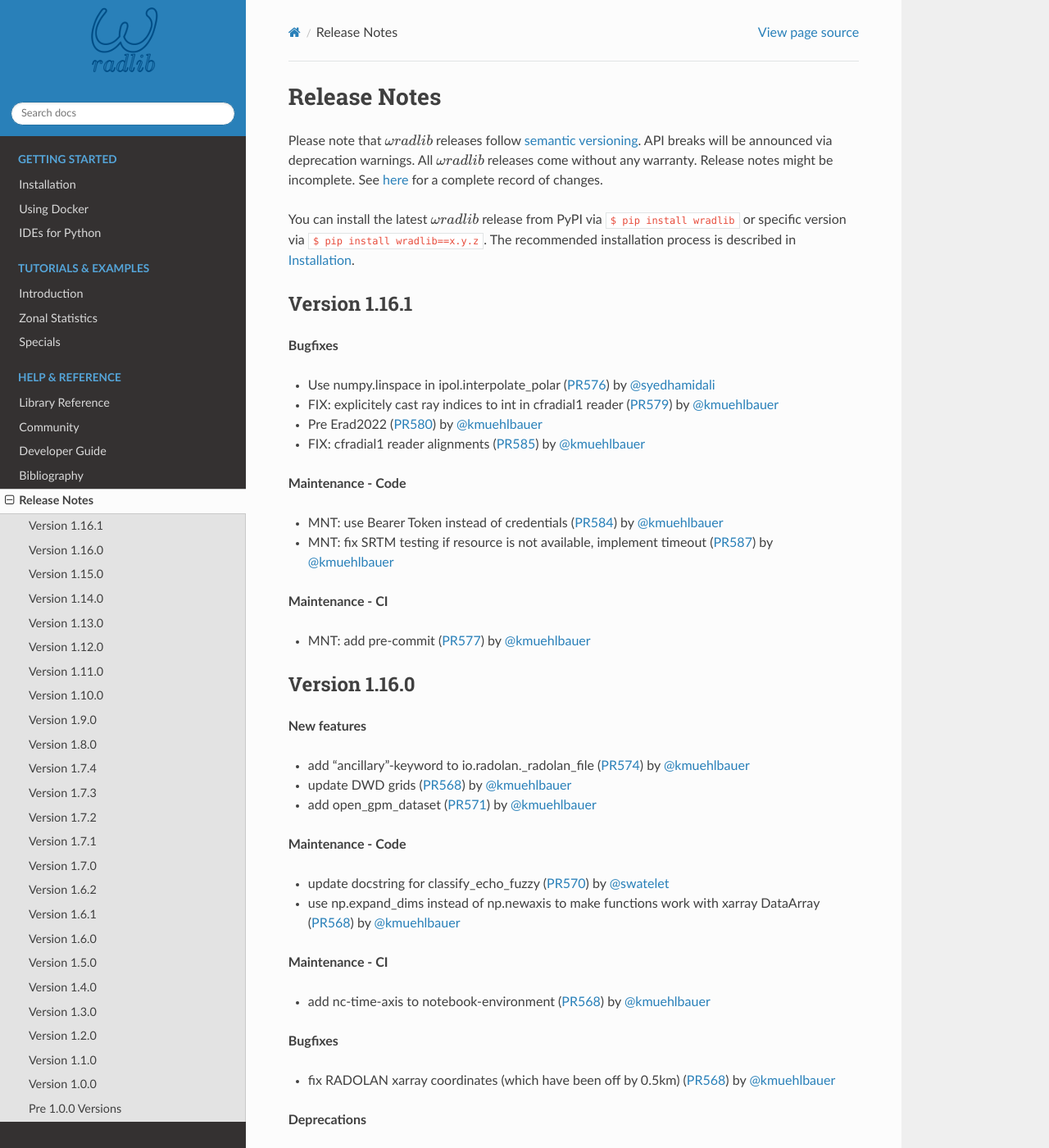
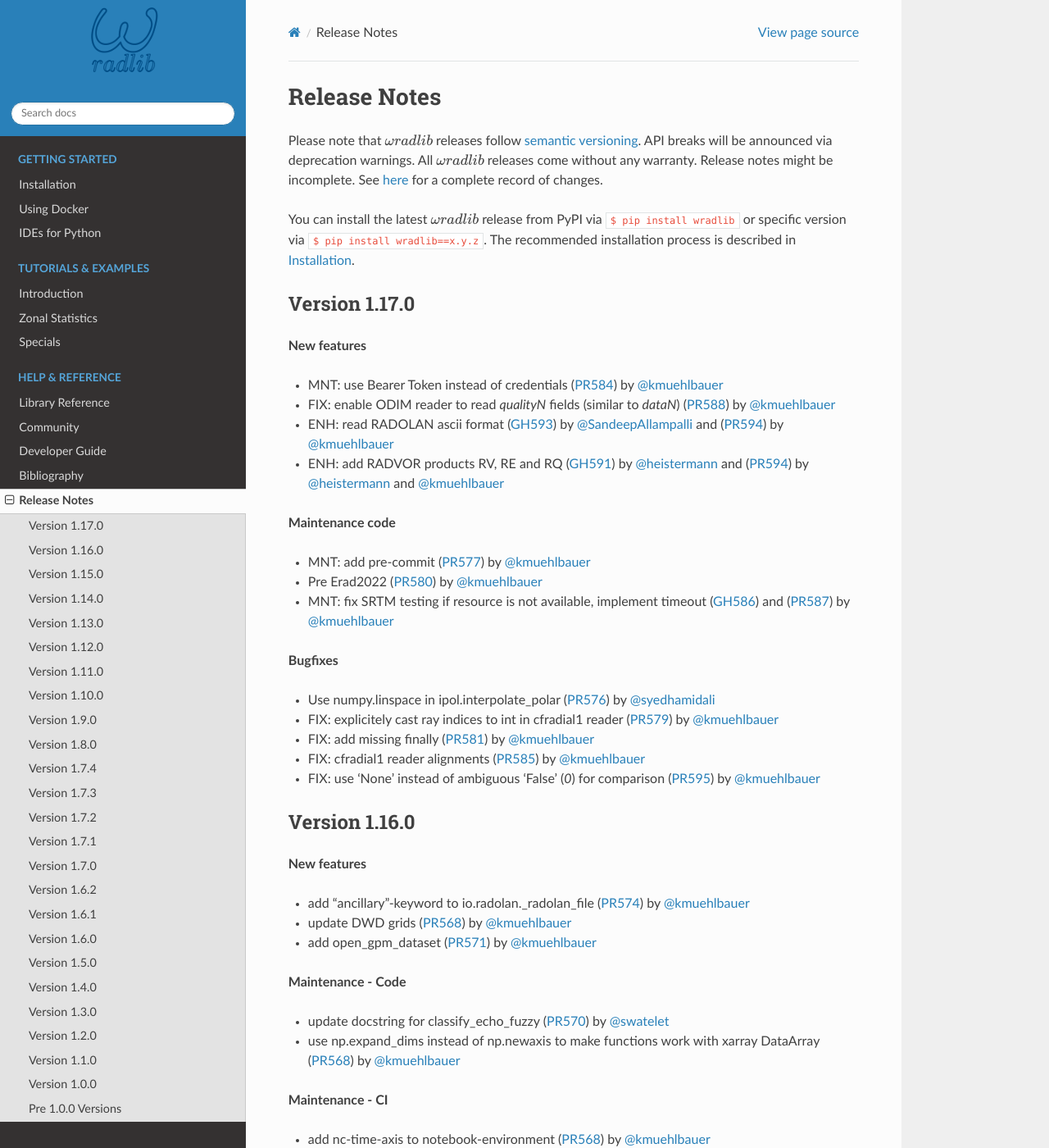
Before and after one commit to wradlib/wradlib-docs, a Sphinx documentation site: the page built from source/release_notes.rst, in a window 1280 px wide and 1400 px high. Shown: the whole window at 82% size. Built offline with Sphinx 7.4.7 and the Read the Docs theme 2.0.0, drawn with Linux system fonts in a browser that asks for light colours; pages that are not in the unit, such as notebooks, are missing from menus; the version number could not be read and is left out.

Commit message:
MNT: update for wradlib 1.17.0

```diff
--- a/readthedocs_environment.yml
+++ b/readthedocs_environment.yml
@@ -8,7 +8,7 @@ dependencies:
   - ipykernel
   - sphinx_rtd_theme
   - sphinxcontrib-bibtex
-  - numpy>=1.21
+  - numpy
   - deprecation
   - git
   - nbsphinx
--- a/source/release_notes.rst
+++ b/source/release_notes.rst
@@ -7,24 +7,29 @@ Please note that :math:`\omega radlib` releases follow `semantic versioning <htt
 
 You can install the latest :math:`\omega radlib` release from PyPI via ``$ pip install wradlib`` or specific version via ``$ pip install wradlib==x.y.z``. The recommended installation process is described in :doc:`installation`.
 
-Version 1.16.1
+Version 1.17.0
 --------------
+
+**New features**
+
+* MNT: use Bearer Token instead of credentials (:pull:`584`) by `@kmuehlbauer <https://github.com/kmuehlbauer>`_
+* FIX: enable ODIM reader to read `qualityN` fields (similar to `dataN`) (:pull:`588`) by `@kmuehlbauer <https://github.com/kmuehlbauer>`_
+* ENH: read RADOLAN ascii format (:issue:`593`) by `@SandeepAllampalli <https://github.com/SandeepAllampalli>`_ and (:pull:`594`) by `@kmuehlbauer <https://github.com/kmuehlbauer>`_
+* ENH: add RADVOR products RV, RE and RQ (:issue:`591`) by `@heistermann <https://github.com/heistermann>`_ and (:pull:`594`) by `@heistermann <https://github.com/heistermann>`_ and `@kmuehlbauer <https://github.com/kmuehlbauer>`_
+
+**Maintenance code**
+
+* MNT: add pre-commit (:pull:`577`) by `@kmuehlbauer <https://github.com/kmuehlbauer>`_
+* Pre Erad2022 (:pull:`580`) by `@kmuehlbauer <https://github.com/kmuehlbauer>`_
+* MNT: fix SRTM testing if resource is not available, implement timeout (:issue:`586`) and (:pull:`587`) by `@kmuehlbauer <https://github.com/kmuehlbauer>`_
 
 **Bugfixes**
 
 * Use numpy.linspace in ipol.interpolate_polar (:pull:`576`) by `@syedhamidali <https://github.com/syedhamidali>`_
 * FIX: explicitely cast ray indices to int in cfradial1 reader (:pull:`579`) by `@kmuehlbauer <https://github.com/kmuehlbauer>`_
-* Pre Erad2022 (:pull:`580`) by `@kmuehlbauer <https://github.com/kmuehlbauer>`_
+* FIX: add missing finally (:pull:`581`) by `@kmuehlbauer <https://github.com/kmuehlbauer>`_
 * FIX: cfradial1 reader alignments (:pull:`585`) by `@kmuehlbauer <https://github.com/kmuehlbauer>`_
-
-**Maintenance - Code**
-
-* MNT: use Bearer Token instead of credentials (:pull:`584`) by `@kmuehlbauer <https://github.com/kmuehlbauer>`_
-* MNT: fix SRTM testing if resource is not available, implement timeout (:pull:`587`) by `@kmuehlbauer <https://github.com/kmuehlbauer>`_
-
-**Maintenance - CI**
-
-* MNT: add pre-commit (:pull:`577`) by `@kmuehlbauer <https://github.com/kmuehlbauer>`_
+* FIX: use 'None' instead of ambiguous 'False' (`0`) for comparison (:pull:`595`) by `@kmuehlbauer <https://github.com/kmuehlbauer>`_
 
 Version 1.16.0
 --------------
```
